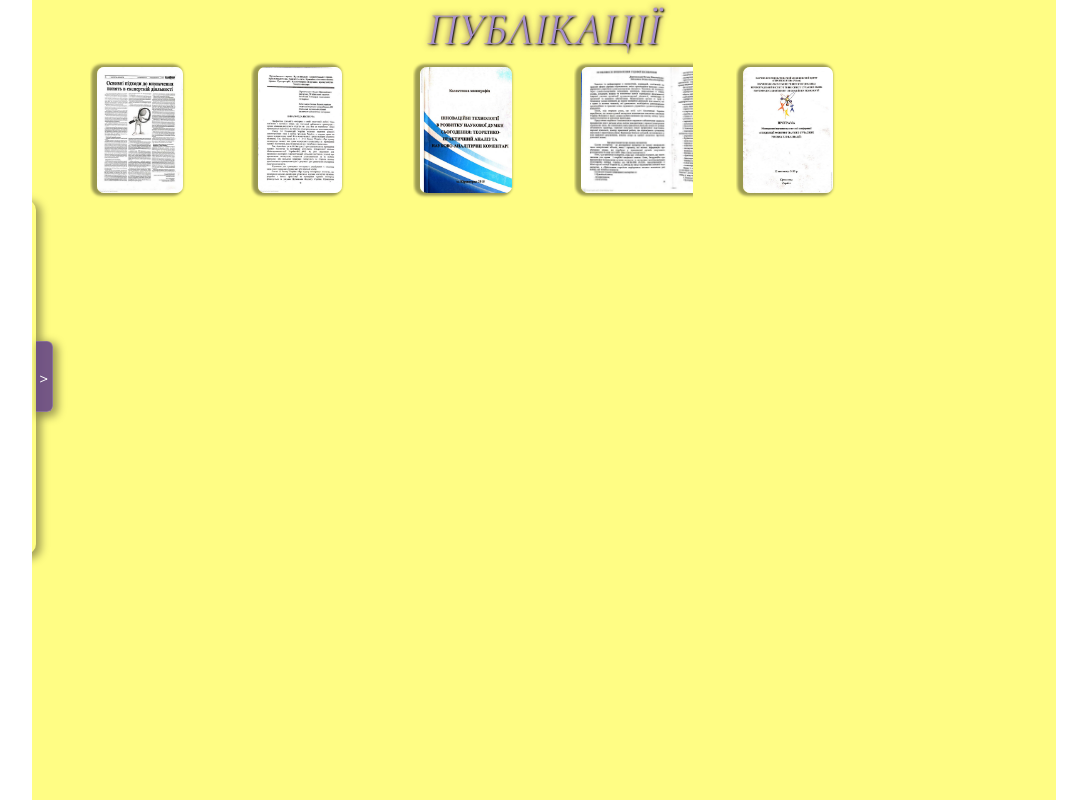
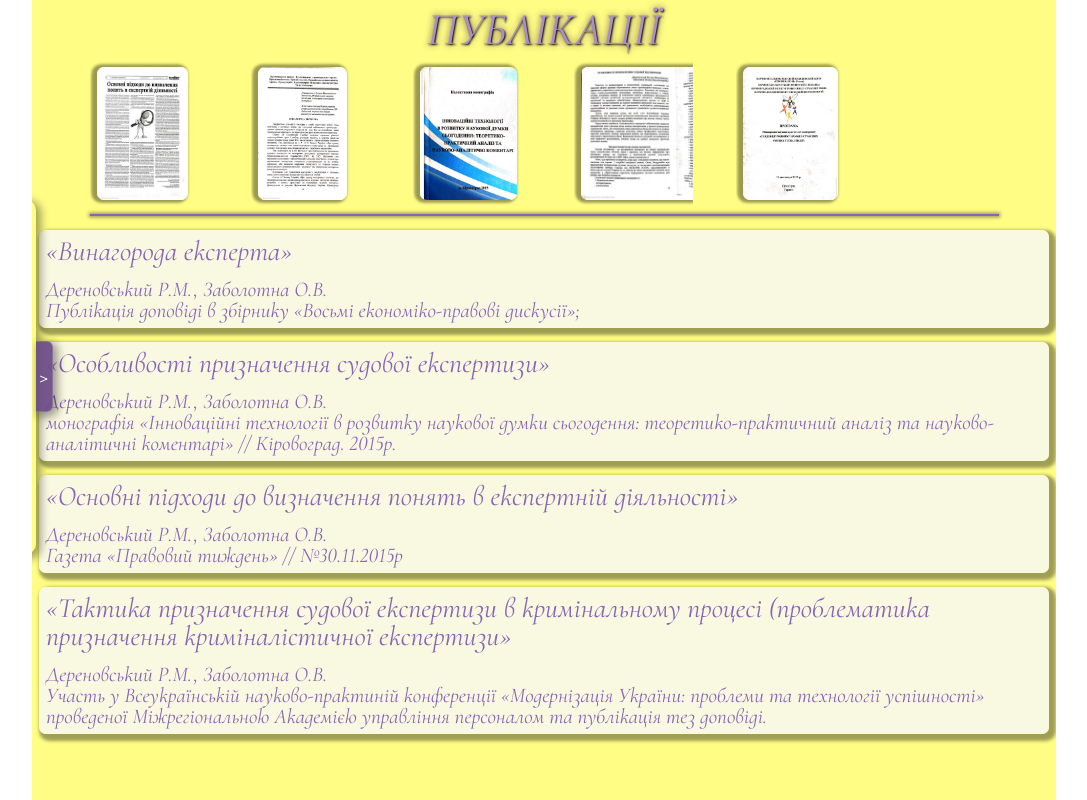
Before and after one commit to Pasha147/LawUkr, an Angular app in the folder Lawukr/: page /publications in a window 1280 px wide. Shown: the whole page, without its empty margins (96-1183 px from the left). Built offline with nearby package versions, Linux system fonts and the light colour scheme.

Commit message:
the Publications page has been complited

```diff
--- a/Lawukr/src/app/get-post.service.ts
+++ b/Lawukr/src/app/get-post.service.ts
@@ -1,7 +1,7 @@
 import { HttpClient, HttpHeaders } from '@angular/common/http';
 import { Injectable } from '@angular/core';
 import { Observable, of } from 'rxjs';
-import { expData, publicPict, sliderData } from 'src/assets/app_data';
+import { expData, publicPict, sliderData, publics } from 'src/assets/app_data';
 
 import { ConsultForm, Slider } from './interfaces';
 import { MessageService } from './message.service';
@@ -36,4 +36,7 @@ export class GetPostService {
     const pubPict = of(publicPict);
     return pubPict;
   }
+  getPublics(): Observable<any[]> {
+    return of(publics);
+  }
 }
--- a/Lawukr/src/app/publications/publications.component.html
+++ b/Lawukr/src/app/publications/publications.component.html
@@ -2,25 +2,12 @@
   <header>
     <h1>Публікації</h1>
   </header>
-  <!--
-  <article class="artPict">
-    <div
-      (click)="clickPict(item.url)"
-      *ngFor="let item of this.pubPict"
-      class="pict"
-      [hidden]="item.show === 'hid'"
-      [class.pict_cur]="item.show === 'cur'"
-    >
-      <img src="{{ item.url }}" alt="img" />
-    </div>
-  </article>
-  -->
   <article class="art1">
     <div class="artPict1">
       <div
+        class="pict"
         *ngFor="let item of this.pubPict1"
         (click)="clickPict1(item.url)"
-        class="pict"
         [style.left]="item.show === 'small' ? item.left : ''"
         [class.pict_cur]="item.show === 'cur'"
       >
@@ -28,5 +15,14 @@
       </div>
     </div>
   </article>
-  <article class="artPublic"></article>
+  <div class="linecont">
+    <div class="line"></div>
+  </div>
+  <article class="art2">
+    <div class="place" *ngFor="let item of this.publics">
+      <h3>{{ item.title }}</h3>
+      <p>{{ item.author }}</p>
+      <p>{{ item.reference }}</p>
+    </div>
+  </article>
 </div>
--- a/Lawukr/src/app/publications/publications.component.scss
+++ b/Lawukr/src/app/publications/publications.component.scss
@@ -24,7 +24,7 @@
       // overflow-x: hidden;
       //   height: fit-content;
       $h: 11rem;
-      $hmax: 80vh;
+      $hmax: 85vh;
       position: relative;
       width: 100%;
       height: $h;
@@ -38,7 +38,7 @@
         // max-width: 90vw;
         max-height: $hmax;
         // display: inline-block;
-        height: -1rem + $h;
+        height: -0.5rem + $h;
         width: 8.5rem;
         overflow-x: scroll;
         padding: 0.5rem;
@@ -65,34 +65,28 @@
       }
     }
   }
-
-  .artPict {
-    // position: relative;
-    width: 100%;
-    // height: 40vh;
-    border: 2px solid red;
-    display: flex;
-    flex-wrap: wrap;
-    justify-content: space-around;
-    .pict {
-      height: 10rem;
-      width: 6rem;
-
-      transition: all 0.1s ease-in-out;
-      //   object-fit: cover;
-
-      img {
-        width: 100%;
+  .art2 {
+    .place {
+      margin: 1rem auto;
+      //   background: rgba(175, 94, 143, 0.692);
+      padding: 0.5rem;
+      border-radius: 0.5rem;
+      box-shadow: 0.25rem 0.25rem 0.25rem 0.25rem rgba(0, 0, 0, 0.377);
+      background: rgba(248, 248, 241, 0.856);
+      p {
+        font-size: 1.5rem;
+      }
+      h3 {
+        margin-bottom: 1rem;
+        font-size: 2rem;
       }
     }
-    .pict_cur {
-      //   position: absolute;
-      //   top: 0;
-      //   left: 0;
-      width: 100%;
-      //   height: 24rem;
-      border: red 2px solid;
-      z-index: 2;
+  }
+  .linecont {
+    margin: 0 auto;
+    .line {
+      box-shadow: 0 0 0.25rem 0.1rem #0200055e;
+      background: #8865b9;
     }
   }
 }
--- a/Lawukr/src/app/publications/publications.component.ts
+++ b/Lawukr/src/app/publications/publications.component.ts
@@ -11,10 +11,6 @@ export class PublicationsComponent implements OnInit {
 
   ngOnInit(): void {
     this.getPostService.getPublicPict().subscribe((dan) => {
-      this.pubPict = dan.map((item) => {
-        return { url: item, show: 'small' };
-      });
-
       this.pubPict1 = dan.map((item, index) => {
         return {
           url: item,
@@ -23,13 +19,17 @@ export class PublicationsComponent implements OnInit {
         };
       });
     });
+
+    this.getPostService.getPublics().subscribe((dan) => {
+      this.publics = dan;
+    });
     // console.log(this.pubPict1);
   }
 
   pubPict1: any[] = [];
   clickPict1(url: string) {
     let curInd = this.pubPict1.findIndex((i) => i.url === url);
-    console.log(curInd);
+    // console.log(curInd);
 
     this.pubPict1.forEach((item, index) => {
       if (index === curInd) {
@@ -44,37 +44,8 @@ export class PublicationsComponent implements OnInit {
         item.show = 'small';
       }
     });
-
-    console.log(this.pubPict1);
+    // console.log(this.pubPict1);
   }
 
-  pubPict: any[] = [];
-  clickPict(url: string) {
-    let curInd = this.pubPict1.findIndex((i) => i.url === url);
-    console.log(curInd);
-
-    /*
-    if (this.pubPict[curInd].show === 'small') {
-      this.pubPict.forEach((item, index) => {
-        index === curInd ? (item.show = 'cur') : (item.show = 'hid');
-      });
-    } else {
-      if (this.pubPict[curInd].show === 'cur') {
-        this.pubPict.forEach((item) => {
-          item.show = 'small';
-        });
-      }
-    }
-    */
-
-    console.log(this.pubPict1);
-    /*
-    this.pubPict.forEach((item, index) => {
-      index === curInd
-        ? (this.pubPict[index].show = 'cur')
-        : (this.pubPict[index].show = 'hid');
-    });
-    console.log(this.pubPict);
-    */
-  }
+  publics: any[] = [];
 }
--- a/Lawukr/src/assets/app_data.ts
+++ b/Lawukr/src/assets/app_data.ts
@@ -108,3 +108,29 @@ export const publicPict: string[] = [
   './assets/public/4.jpg',
   './assets/public/5.jpg',
 ];
+export const publics = [
+  {
+    title: '«Винагорода експерта»',
+    author: 'Дереновський Р.М., Заболотна О.В.',
+    reference:
+      'Публікація доповіді в збірнику «Восьмі економіко-правові дискусії»;',
+  },
+  {
+    title: '«Особливості призначення судової експертизи»',
+    author: 'Дереновський Р.М., Заболотна О.В.',
+    reference:
+      'монографія «Інноваційні технології в розвитку наукової думки сьогодення: теоретико-практичний аналіз та науково-аналітичні коментарі» // Кіровоград. 2015р.',
+  },
+  {
+    title: '«Основні підходи до визначення понять в експертній діяльності»',
+    author: 'Дереновський Р.М., Заболотна О.В.',
+    reference: 'Газета «Правовий тиждень» // №30.11.2015р',
+  },
+  {
+    title:
+      '«Тактика призначення судової експертизи в кримінальному процесі (проблематика призначення криміналістичної експертизи»',
+    author: 'Дереновський Р.М., Заболотна О.В.',
+    reference:
+      'Участь у Всеукраїнській науково-практиній конференції «Модернізація України: проблеми та технології успішності» проведеної Міжрегіональною Академією управління персоналом та публікація тез доповіді.',
+  },
+];
```
Also changed, not shown: 4 other files (tests, documents, lock files or other folders).
